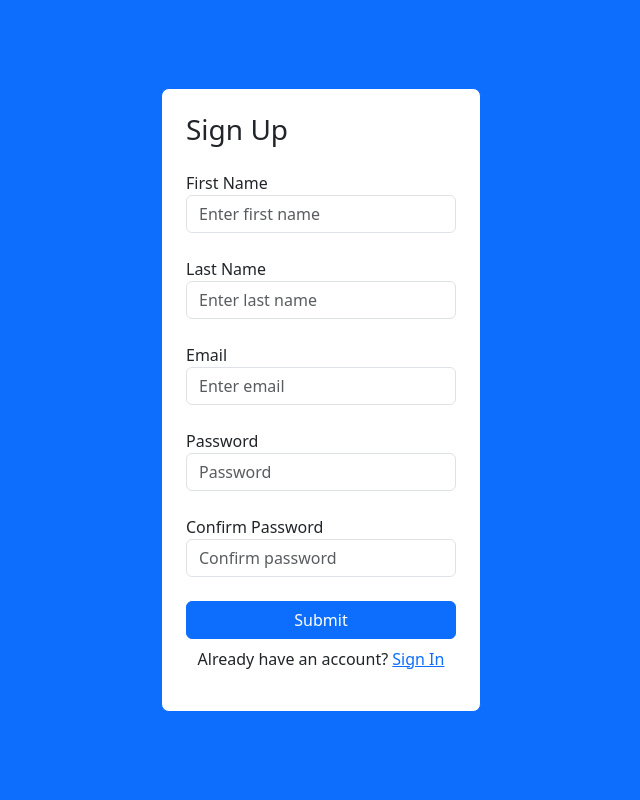
After one commit to CrownEVA/Discipleship-Progress-Tracker, a PHP site: page /register.php in a window 1280 px wide. The commit adds this page. Shown: the whole page, without its empty margins (319-959 px from the left). Run offline with PHP 8.4, Linux system fonts and the light colour scheme; some libraries are stand-ins or nearby versions.

Commit message:
Sign in/Sign up/Logout with authentication validation

```diff
--- /dev/null
+++ b/account.php
@@ -0,0 +1 @@
+<a href="logout.php" class="btn btn-danger">Logout</a>
--- a/database.php
+++ b/database.php
@@ -0,0 +1,20 @@
+<?php
+$servername = "localhost";
+$username = "root";
+$password = "";
+$dbname = "discipleship";
+
+try {
+    $conn = new PDO(
+        "mysql:host=$servername;dbname=$dbname;charset=utf8mb4",
+        $username,
+        $password,
+        [
+            PDO::ATTR_ERRMODE => PDO::ERRMODE_EXCEPTION,
+            PDO::ATTR_DEFAULT_FETCH_MODE => PDO::FETCH_ASSOC,
+        ]
+    );
+} catch (PDOException $e) {
+    die("Connection failed: " . $e->getMessage());
+}
+?>
--- /dev/null
+++ b/register.php
@@ -0,0 +1,115 @@
+<?php
+session_start();
+include 'links.php';
+include 'database.php';
+
+$errors = [];
+$first_name = "";
+$last_name = "";
+$email = "";
+
+if ($_SERVER["REQUEST_METHOD"] === "POST") {
+    $first_name = trim($_POST["first_name"] ?? '');
+    $last_name  = trim($_POST["last_name"] ?? '');
+    $email      = trim($_POST["email"] ?? '');
+    $password   = $_POST["password"] ?? '';
+    $confirm_password = $_POST["confirm_password"] ?? '';
+
+    if ($first_name === "") {
+        $errors[] = "First name is required.";
+    } elseif (!preg_match("/^[a-zA-Z ]+$/", $first_name)) {
+        $errors[] = "First name can only contain letters and spaces.";
+    }
+
+    if ($last_name === "") {
+        $errors[] = "Last name is required.";
+    } elseif (!preg_match("/^[a-zA-Z ]+$/", $last_name)) {
+        $errors[] = "Last name can only contain letters and spaces.";
+    }
+
+    if ($email === "") {
+        $errors[] = "Email is required.";
+    } elseif (!filter_var($email, FILTER_VALIDATE_EMAIL)) {
+        $errors[] = "Invalid email format.";
+    }
+
+    if (strlen($password) < 8) {
+        $errors[] = "Password must be at least 8 characters.";
+    }
+
+    if ($password !== $confirm_password) {
+        $errors[] = "Passwords do not match.";
+    }
+
+    if (empty($errors)) {
+        // Check if email already exists
+        $stmt = $conn->prepare("SELECT id FROM users WHERE email = ?");
+        $stmt->execute([$email]);
+
+        if ($stmt->fetch()) {
+            $errors[] = "Email is already registered.";
+        } else {
+            $hashedPassword = password_hash($password, PASSWORD_DEFAULT);
+
+            $stmt = $conn->prepare("INSERT INTO users (first_name, last_name, email, password) VALUES (?, ?, ?, ?)");
+            $stmt->execute([$first_name, $last_name, $email, $hashedPassword]);
+
+            $_SESSION["success"] = "Registration successful. Please log in.";
+            header("Location: login.php");
+            exit;
+        }
+    }
+}
+?>
+
+<div class="d-flex justify-content-center align-items-center vh-100 bg-primary">
+    <div class="border rounded-3 border-primary p-4 w-25 bg-white">
+        <h3 class="m-0">Sign Up</h3>
+        <br>
+
+        <?php if (!empty($errors)): ?>
+            <div class="alert alert-danger">
+                <?php foreach ($errors as $error): ?>
+                    <div><?= htmlspecialchars($error) ?></div>
+                <?php endforeach; ?>
+            </div>
+        <?php endif; ?>
+
+        <form method="POST" action="">
+            <div class="form-group">
+                <label>First Name</label>
+                <input type="text" name="first_name" class="form-control" value="<?= htmlspecialchars($first_name) ?>" placeholder="Enter first name">
+            </div>
+            <br>
+
+            <div class="form-group">
+                <label>Last Name</label>
+                <input type="text" name="last_name" class="form-control" value="<?= htmlspecialchars($last_name) ?>" placeholder="Enter last name">
+            </div>
+            <br>
+
+            <div class="form-group">
+                <label>Email</label>
+                <input type="email" name="email" class="form-control" value="<?= htmlspecialchars($email) ?>" placeholder="Enter email">
+            </div>
+            <br>
+
+            <div class="form-group">
+                <label>Password</label>
+                <input type="password" name="password" class="form-control" placeholder="Password">
+            </div>
+            <br>
+
+            <div class="form-group">
+                <label>Confirm Password</label>
+                <input type="password" name="confirm_password" class="form-control" placeholder="Confirm password">
+            </div>
+            <br>
+
+            <button type="submit" class="btn btn-primary w-100">Submit</button>
+            <div class="text-center mt-2">
+                <p class="p-0 m-0">Already have an account? <a href="login.php">Sign In</a></p>
+            </div>
+        </form>
+    </div>
+</div>
```
Also changed, not shown: home.php (+11 -3 lines), login.php (+75 -15 lines), logout.php (added, +8 -0 lines).
